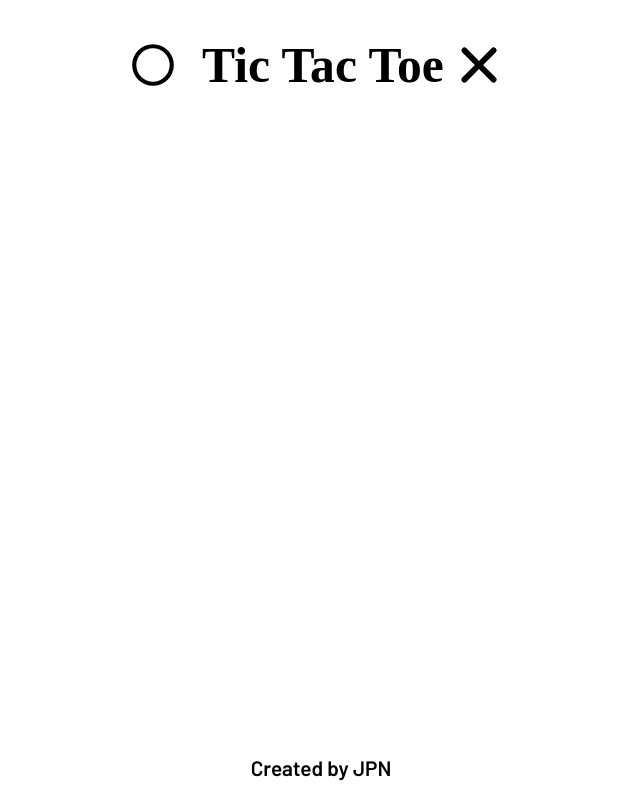
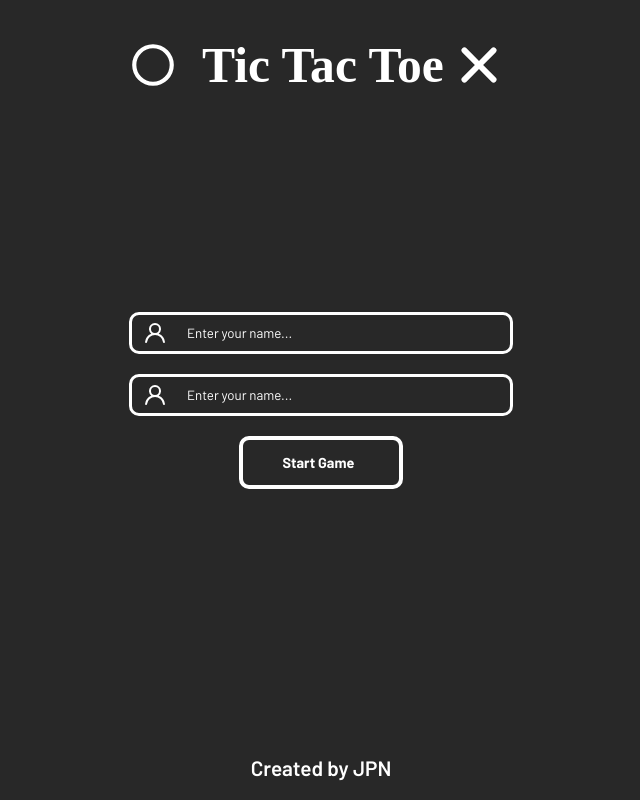
Before and after one commit to Zack1808/tic-tac-toe, a React (Create React App) app: page /game-options in a window 1280 px wide. Shown: the whole page, without its empty margins (319-959 px from the left). Built offline with nearby package versions, Linux system fonts and the light colour scheme; a web font is replaced by a local one.

Commit message:
Created Button, Input and GameOptions component

```diff
--- a/src/components/App.js
+++ b/src/components/App.js
@@ -8,15 +8,17 @@ import Menu from './Menu';
 // Importing the style file
 import '../css/App.css';
 import Footer from './Footer';
+import GameOptions from './GameOptions';
 
 // Creating the App component
 const App = () => {
     return (
         <BrowserRouter basename={process.env.PUBLIC_URL}>
-            <div className="container">
+            <div className="container dark">
                 <Header />
                 <Routes>
                     <Route path='/' exact element={<Menu />} />
+                    <Route path='/game-options' element={<GameOptions />} />
                 </Routes>
                 <Footer />
             </div>
--- /dev/null
+++ b/src/components/Button.js
@@ -0,0 +1,21 @@
+import React from 'react';
+import { UilCircle, UilTimes } from '@iconscout/react-unicons';
+import { Link } from 'react-router-dom';
+
+// Importing the style file
+import '../css/Button.css'
+
+// Creating the Button component
+const Button = ({ link, text }) => {
+    return(
+        <>
+            {link ? (
+                <Link to={link} className="button"><UilCircle className="icon"/>&nbsp; {text} <UilTimes size="35" className="icon" /></Link>
+            ) : (
+                <button><UilCircle className="icon"/>&nbsp; {text} <UilTimes size="35" className="icon" /></button>
+            )}
+        </>
+    )
+}
+
+export default Button;
--- /dev/null
+++ b/src/components/GameOptions.js
@@ -0,0 +1,33 @@
+import React from 'react';
+import { Link } from 'react-router-dom';
+import { UilUser, UilCircle, UilTimes } from '@iconscout/react-unicons'
+
+// Importing costume made components
+import Input from './Input';
+import Button from './Button';
+
+// Importing the style file
+import '../css/GameOptions.css';
+
+// Creating the GameOptions component
+const GameOptions = () => {
+    return (
+        <div className='game-options'>
+            {/* <div className="single-player">
+                <Input />
+                <div className="buttons">
+                    <Button link="/gameboard/easy" text="Easy Mode" />
+                    <Button link="/gameboard/normal" text="Normal Mode" />
+                    <Button link="/gameboard/Hard" text="Hard Mode" />
+                </div>
+            </div> */}
+            <div className="multiplayer">
+                <Input />
+                <Input />
+                <Button link="/gameboard/1v1" text="Start Game" />
+            </div>
+        </div>
+    )
+}
+
+export default GameOptions;
--- /dev/null
+++ b/src/components/Input.js
@@ -0,0 +1,17 @@
+import React from 'react';
+import { UilUser } from '@iconscout/react-unicons'
+
+// Importing the tyle file
+import '../css/Input.css';
+
+// Creating the Input component
+const Input = () => {
+    return (
+        <div className='name'>
+            <UilUser />
+            <input type="text"  placeholder='Enter your name...' />
+        </div>
+    )
+}
+
+export default Input;
--- a/src/components/Menu.js
+++ b/src/components/Menu.js
@@ -1,17 +1,21 @@
 import React from 'react';
 import { UilCircle, UilTimes } from '@iconscout/react-unicons'
 
+// Importing costume made components
+import Button from './Button';
+
 // Importing the style file
 import '../css/Menu.css';
+import { Link } from 'react-router-dom';
 
 // Creating the Menu component
 const Menu = () => {
     return (
         <div className='menu'>
             <h2><UilCircle size="50" />&nbsp; Menu <UilTimes size="70" /></h2>
-            <button><UilCircle className="icon"/>&nbsp; Player VS. AI <UilTimes size="35" className="icon" /></button>
-            <button><UilCircle className="icon"/>&nbsp; Player VS. Player <UilTimes size="35" className="icon" /></button>
-            <button><UilCircle className="icon"/>&nbsp; Toogle Dark Mode <UilTimes size="35" className="icon" /></button>
+            <Button link="/game-options" text="Player Vs. Player" />
+            <Button link="/game-options" text="Player Vs. AI" />
+            <Button text="Toogle Dark Mode" />
         </div>
     )
 };
--- /dev/null
+++ b/src/css/Button.css
@@ -0,0 +1,39 @@
+ button,
+.button{
+    text-decoration: none;
+    display: flex;
+    align-items: center;
+    justify-content: center;
+    padding: 5px 10px;
+    border-radius: 10px;
+    border: 4px solid #000;
+    color: #000;
+    font-weight: 700;
+    transition: transform .5s;
+    font-size: calc(.5em + .5vw);
+    background: none;
+    margin: 10px 0;
+}
+
+button .icon,
+.button .icon {
+    opacity: 0;
+    transition: opacity .5s;
+}
+
+button:hover,
+.button:hover{
+    transform: scale(1.1);
+    cursor: pointer;
+}
+
+button:hover .icon,
+.button:hover .icon {
+    opacity: 1;
+}
+
+.dark button,
+.dark .button{
+    color: #fff !important;
+    border-color: #fff;
+}
--- /dev/null
+++ b/src/css/GameOptions.css
@@ -0,0 +1,30 @@
+.game-options {
+    width: 100%;
+    display: flex;
+    justify-content: center;
+    align-items: center;
+}
+
+.single-player {
+    display: flex;
+    width: 100%;
+    flex-direction: column;
+    justify-content: center;
+    align-items: center;
+}
+
+.dark .single-player {
+    color: #fff !important;
+}
+
+.multiplayer {
+    display: flex;
+    flex-direction: column;
+    justify-content: center;
+    align-items: center;
+    width: 100%;
+}
+
+.dark .multiplayer {
+    color: #fff !important;
+}
--- /dev/null
+++ b/src/css/Input.css
@@ -0,0 +1,34 @@
+.name {
+    display: flex;
+    width: 30%;
+    align-items: center;
+    justify-content: center;
+    border: 3px solid #000;
+    border-radius: 10px;
+    padding: 0 10px;
+    margin: 10px 0
+}
+
+.dark .name {
+    border-color: #fff;
+}
+
+.name input {
+    border: none;
+    padding: 10px;
+    min-width: 90%;
+    margin-left: 10px;
+    background: none
+}
+
+.name input:focus {
+    outline: none;
+}
+
+.dark .name input {
+    color: #fff !important;
+}
+
+.dark ::placeholder {
+    color: #fff;
+}
--- a/src/css/Menu.css
+++ b/src/css/Menu.css
@@ -15,40 +15,6 @@
     justify-content: center;
 }
 
-.menu button{
-    text-decoration: none;
-    display: flex;
-    align-items: center;
-    padding: 5px 10px;
-    border-radius: 10px;
-    border: 4px solid #000;
-    color: #000;
-    font-weight: 700;
-    transition: transform .5s;
-    font-size: calc(.5em + .5vw);
-    background: none;
-    margin: 10px 0;
-}
-
-.menu button .icon {
-    opacity: 0;
-    transition: opacity .5s;
-}
-
-.menu button:hover{
-    transform: scale(1.1);
-    cursor: pointer;
-}
-
-.menu button:hover .icon {
-    opacity: 1;
-}
-
 .dark .menu h2 {
     color: #fff !important;
 }
-
-.dark .menu button {
-    color: #fff !important;
-    border-color: #fff;
-}
```
